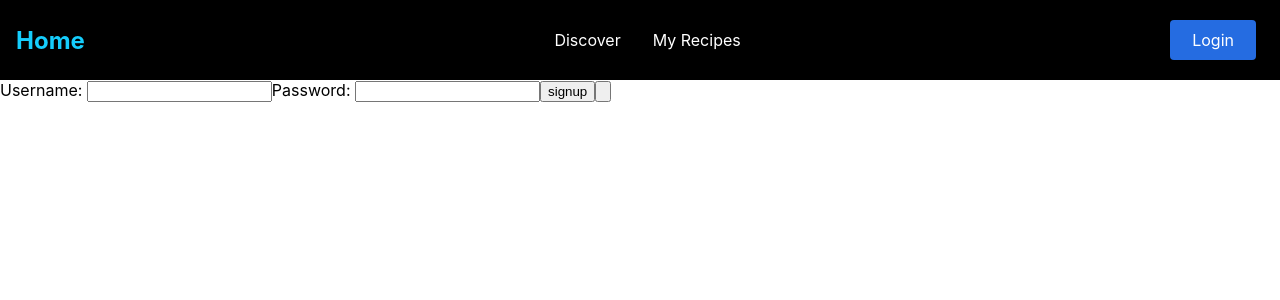
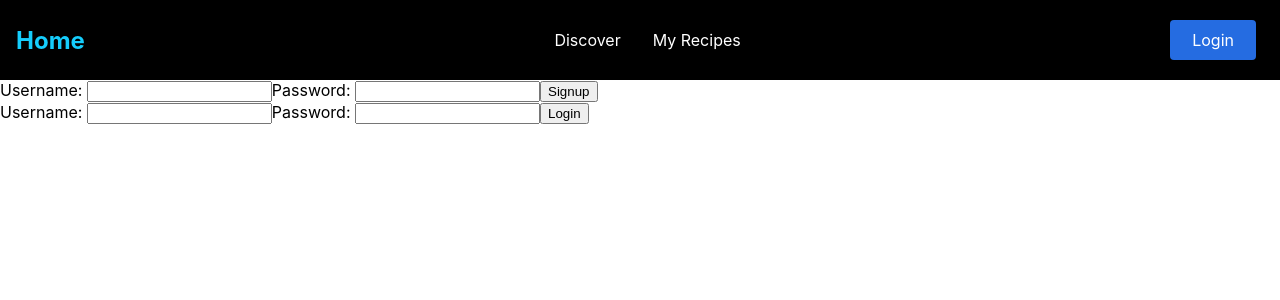
Before and after one commit to MelissaFunk/phase-4-project-recipes, a React (Create React App) app in the folder front-end/: page /login in a window 1280 px wide. Shown: the top 300 px of the page. Built offline with nearby package versions, Linux system fonts and the light colour scheme; no server answers.

Commit message:
sign up done

```diff
--- a/front-end/src/App.js
+++ b/front-end/src/App.js
@@ -1,7 +1,7 @@
 import './App.css';
 import { BrowserRouter as Router } from 'react-router-dom';
 import { Switch, Route } from 'react-router-dom';
-import React, { useState, useEffect } from 'react'
+import React, { useState } from 'react'
 import NavBar from './components/NavBar/Index.js';
 import Login from './components/Login';
 import Discover from './components/Discover'; // This is Recipe Container
@@ -10,16 +10,16 @@ import MyRecipes from './components/MyRecipes'; // Favorite Recipes (front or ba
 import Home from "./components/Home"; // Top5 Recipes
 
 function App() {
-  const [currentUser, setCurrentUser] = useState("")
+  const [currentUser, setCurrentUser] = useState(null)
 
-  useEffect(() => {
-    fetch("/auth")
-    .then(res => {
-      if(res.ok) {
-        res.json().then(user => setCurrentUser(user))
-      }
-    })
-  }, [])
+  // useEffect(() => {
+  //   fetch("/auth")
+  //   .then(res => {
+  //     if(res.ok) {
+  //       res.json().then(user => setCurrentUser(user))
+  //     }
+  //   })
+  // }, [])
 
   return (
     <div>
@@ -33,7 +33,7 @@ function App() {
         <Route exact path="/discover/:id">
           <RecipeDetails /></Route>
         <Route exact path="/my-recipes">
-          <MyRecipes /></Route>
+          <MyRecipes user={currentUser}/></Route>
         <Route exact path="/login">
          <Login setCurrentUser={setCurrentUser} /></Route>
       </Switch>
--- a/front-end/src/components/Discover.js
+++ b/front-end/src/components/Discover.js
@@ -23,7 +23,6 @@ function Discover() {
   }
 
   function recipesToDisplay() {
-    console.log(recipes)
     return recipes.filter(recipe => {
       if (filterBy === "All") {
         return true
--- a/front-end/src/components/Login.js
+++ b/front-end/src/components/Login.js
@@ -3,33 +3,70 @@ import { useState } from 'react'
 function Login({ setCurrentUser }) {
   const [username, setUsername] = useState('')
   const [password, setPassword] = useState('')
-  const [login, setLogin] = useState('')
+  const [userLog, setUserLog] = useState('')
+  const [passLog, setPassLog] = useState('')
+  const [errors, setErrors] = useState([])
 
-  function onSubmit(e) {
+  function onSignupSubmit(e) {
     e.preventDefault()
+    setErrors([])
     const user = { username, password }
 
     fetch('/users', {
       method: 'POST',
       headers: {
-        'Content-Type': 'application/json'
+        'Content-Type': 'application/json',
+        'Accept': 'application/json'
       },
       body: JSON.stringify(user)
     })
     .then(res => res.json())
-    .then(setCurrentUser)
-    e.target.reset()
+    .then(user => setCurrentUser(user))
+    .catch(err => setErrors(err))
+  }
+
+  function onLoginSubmit(e) {
+    e.preventDefault()
+    setErrors([])
+    const user = { username, password }
+
+    fetch('/login', {
+      method: 'POST',
+      headers: {
+        'Content-Type': 'application/json',
+        'Accept': 'application/json'
+      },
+      body: JSON.stringify(user)
+    })
+    .then(res => res.json())
+    .then(user => setCurrentUser(user))
+    .catch(err => setErrors(err))
   }
 
   return (
     <div>
-      <form onSubmit={onSubmit}/>
+    <div>
+      <form onSubmit={onSignupSubmit}>
       <label>Username: </label>
         <input type='text' value={username} onChange={(e) => setUsername(e.target.value)}></input>
       <label>Password: </label>
         <input type='password' value={password} onChange={(e) => setPassword(e.target.value)}></input>
-        <input type='submit' value='signup'></input>
-        <input type='submit' value={login} onClick={() => setLogin(true)}></input>
+        <button type='submit' value='signup'>Signup</button>
+        {errors}
+      </form>
+    </div>
+
+      <div>
+      <form onSubmit={onLoginSubmit}>
+      <label>Username: </label>
+        <input type='text' value={userLog} onChange={(e) => setUserLog(e.target.value)}></input>
+      <label>Password: </label>
+        <input type='password' value={passLog} onChange={(e) => setPassLog(e.target.value)}></input>
+        <button type='submit' value='login'>Login</button>
+        {errors}
+      </form>
+    </div>
+
     </div>
   )
 }
--- a/front-end/src/components/MyRecipes.js
+++ b/front-end/src/components/MyRecipes.js
@@ -1,8 +1,11 @@
 
-function MyRecipes() {
+function MyRecipes({ user }) {
 
   return (
-    <h1>MyRecipes</h1>
+    <div>
+      <h1>MyRecipes</h1>
+      {user.username}
+    </div>
   )
   }
 
```
Also changed, not shown: 2 other files (tests, documents, lock files or other folders).
